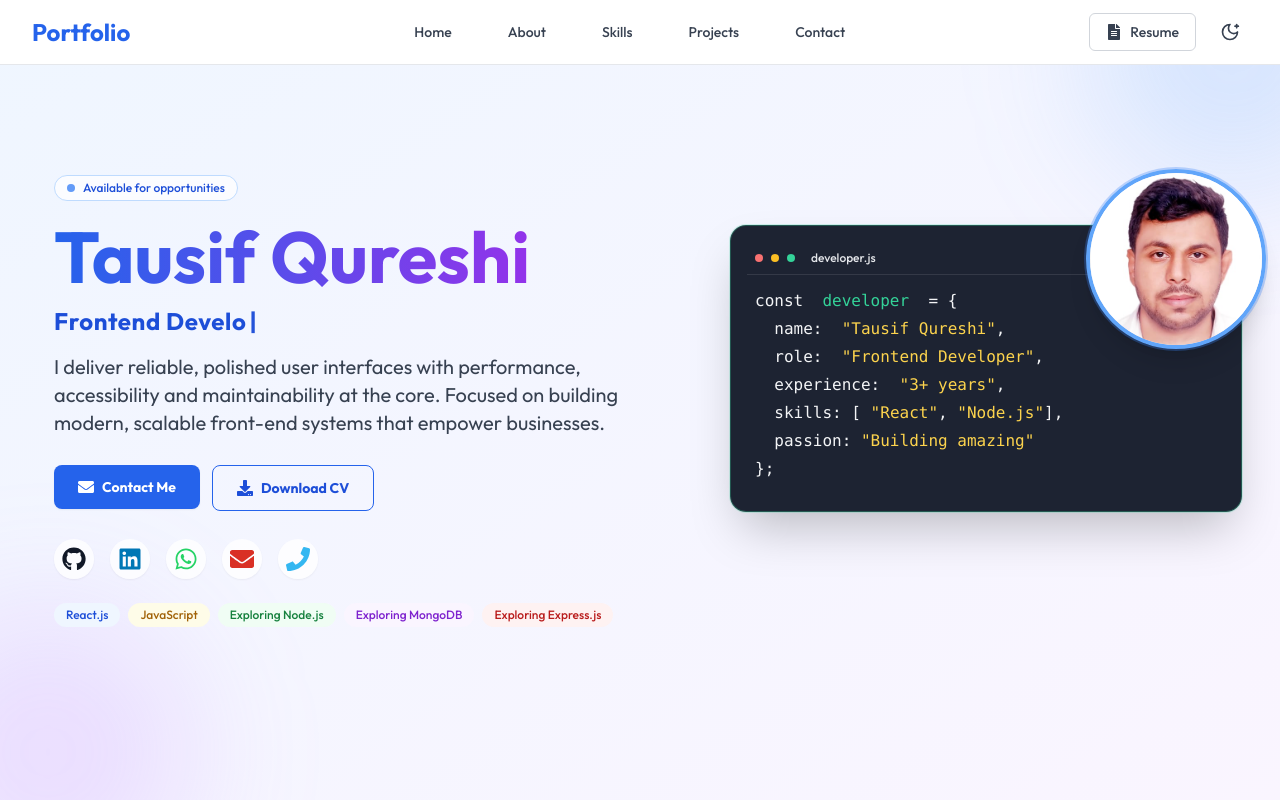
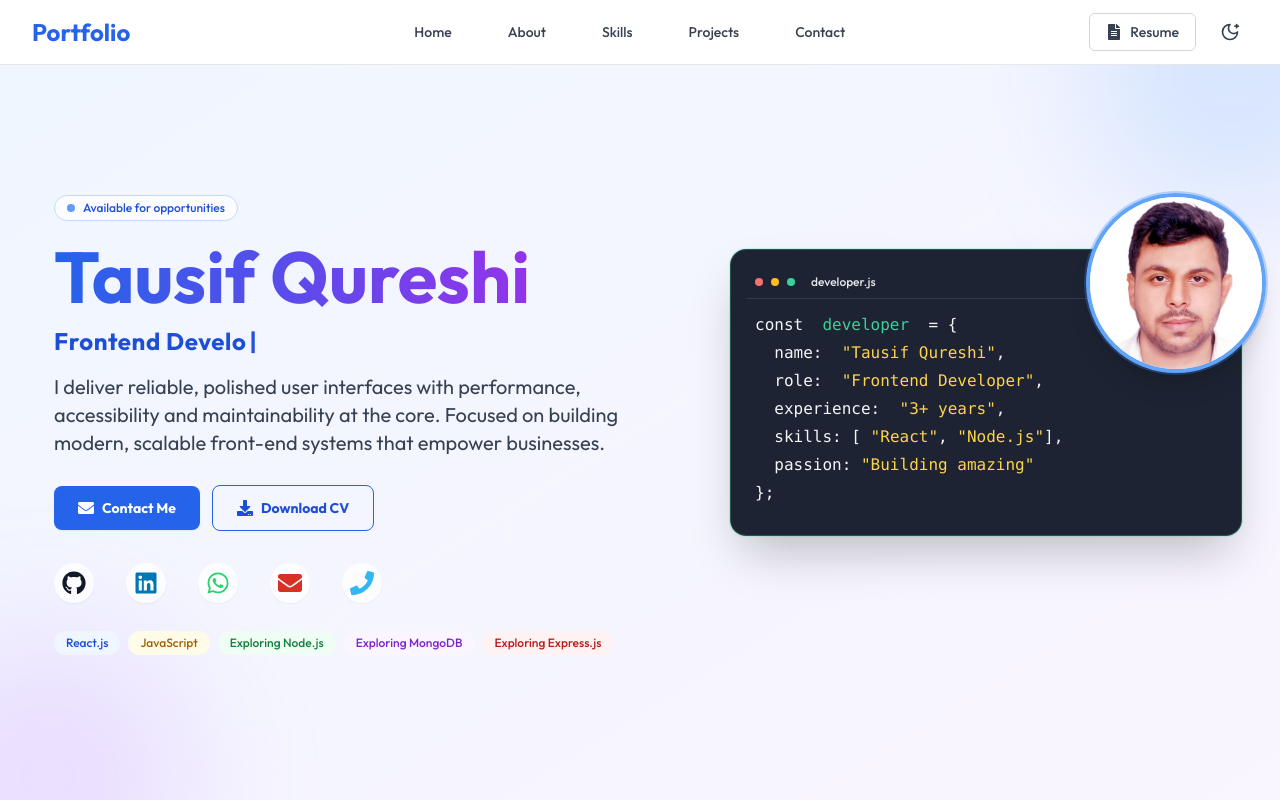
Before and after one commit to Tausifqureshi/React-Portfolio, a React (Vite) app: page / in a window 1280 px wide. Shown: the top 800 px of the page. Built offline with nearby package versions, Linux system fonts and the light colour scheme.

Commit message:
Hero components

```diff
--- a/src/components/About.jsx
+++ b/src/components/About.jsx
@@ -74,7 +74,7 @@ function About() {
             </div>
 
             {/* Tech Stack Pills */}
-            <div className="mt-8 flex flex-wrap gap-3">
+            {/* <div className="mt-8 flex flex-wrap gap-3">
               {["React", "JavaScript", "TypeScript", "Tailwind CSS", "Git", "Figma"].map((tech) => (
                 <span
                   key={tech}
@@ -83,7 +83,8 @@ function About() {
                   {tech}
                 </span>
               ))}
-            </div>
+            </div> */}
+
           </div>
         </div>
       </div>
--- a/src/components/Footer.jsx
+++ b/src/components/Footer.jsx
@@ -315,7 +315,7 @@ const Footer = () => {
               </p>
 
               {/* Social Links */}
-              <div className="flex justify-around space-x-2">
+              <div className="flex gap-5 flex-wrap">
                 {socialLinks.map(({ href, icon: Icon, color, label }, i) => (
                   <a
                     key={i}
@@ -355,12 +355,12 @@ const Footer = () => {
               <h4 className="text-lg font-semibold text-gray-900 dark:text-white mb-4">
                 Contact Info
               </h4>
-              <div className="space-y-3 text-sm text-gray-700 dark:text-gray-300">
+              <div className="space-y-3 text-sm text-gray-700 dark:text-gray-300 ">
                 {contactInfo.map(({ icon: Icon, text, color, href }, i) => (
                   <a
                     key={i}
                     href={href}
-                    className="flex items-center gap-2 hover:underline"
+                    className="flex items-center flex-wrap gap-2 hover:underline"
                   >
                     <Icon className={`w-4 h-4 ${color}`} />
                     <span>{text}</span>
--- a/src/components/Hero.jsx
+++ b/src/components/Hero.jsx
@@ -441,7 +441,7 @@ const Hero = () => {
   return (
     <section
       id="home"
-      className="relative min-h-screen flex items-center bg-gradient-to-br from-blue-50 to-purple-50 dark:from-gray-950 dark:to-gray-950"
+      className="relative min-h-screen flex items-center bg-gradient-to-br from-blue-50 to-purple-50 dark:from-gray-950 dark:to-gray-950 mt-[1.5rem]"
     >
       {/* Background accents */}
       <div className="pointer-events-none absolute inset-0 overflow-hidden">
@@ -453,9 +453,12 @@ const Hero = () => {
         <div className="grid grid-cols-1 md:grid-cols-2 items-center gap-5">
           {/* Left Content */}
           <div className= "lg:ml-4">
-            <div className="mb-5 inline-flex items-center gap-2 rounded-full border border-blue-200 bg-white/70 px-3 py-1 text-xs font-medium text-blue-700 backdrop-blur dark:border-blue-900/40 dark:bg-white/5 dark:text-blue-300 mx-auto md:mx-0">
-              <span className="h-2 w-2 animate-pulse rounded-full bg-blue-500" />
-              Available for opportunities
+
+            <div className="mb-5 text-center md:text-left">
+      <div className="inline-flex items-center justify-center gap-2 rounded-full border border-blue-200 bg-white/70 px-3 py-1 text-xs font-medium text-blue-700 backdrop-blur dark:border-blue-900/40 dark:bg-white/5 dark:text-blue-300">
+        <span className="h-2 w-2 animate-pulse rounded-full bg-blue-500" />
+        Available for opportunities
+      </div>
             </div>
 
             <h1 className="text-4xl font-extrabold leading-tight text-gray-900 dark:text-white md:text-5xl lg:text-6xl xl:text-7xl 2xl:text-8xl text-center md:text-left">
@@ -489,7 +492,7 @@ const Hero = () => {
             </p>
 
             {/* CTA buttons */}
-            <div className="mt-7 flex flex-col gap-3 sm:flex-row items-center md:items-start">
+            <div className="mt-7 flex flex-col gap-3 sm:flex-row items-center justify-center md:justify-start lg:justify-start">
               <button
                 onClick={handleContactMe}
                 className="inline-flex items-center justify-center rounded-lg bg-blue-600 px-6 py-3 text-sm font-semibold text-white shadow-sm transition hover:bg-blue-700 focus:outline-none focus:ring-2 focus:ring-blue-500"
@@ -505,7 +508,10 @@ const Hero = () => {
             </div>
 
             {/* Social Links */}
-            <div className="mt-7 flex items-center justify-center md:justify-start gap-4">
+
+            <div
+            className="mt-8 flex flex-wrap justify-center md:justify-start gap-4 md:gap-8"
+            >
               <a
                 href="https://github.com/Tausifqureshi"
                 target="_blank"
@@ -552,7 +558,7 @@ const Hero = () => {
             </div>
 
             {/* Skills */}
-            <div className="mt-6 flex flex-wrap gap-2 justify-center md:justify-start">
+            <div className="mt-7 flex flex-wrap gap-2 justify-center md:justify-start">
               {[
                 {
                   label: "React.js",
@@ -590,7 +596,7 @@ const Hero = () => {
             </div>
           </div>
 
-{/* Right Content (Image + Card) */}
+       {/* Right Content (Image + Card) */}
         <div className="flex justify-center md:justify-end">
             <div className="relative w-full max-w-sm md:max-w-md lg:max-w-lg md:mb-16">
               {/* Portrait */}
```
